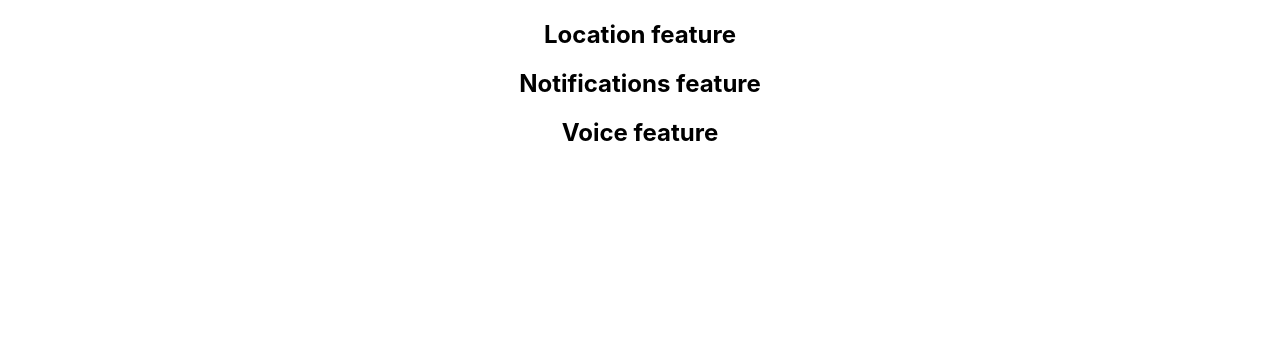
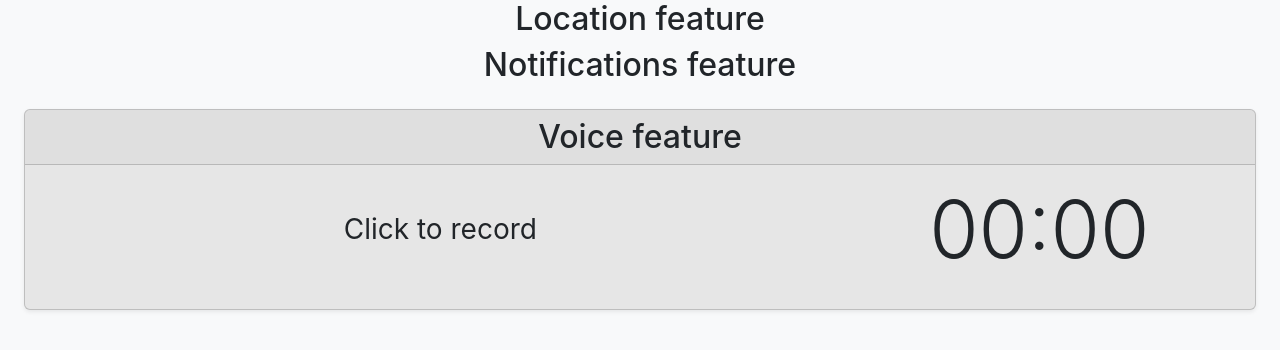
Before and after one commit to Wendy-Russo/pwadocker, a React (Create React App) app: page / in a window 1280 px wide. Shown: the top 350 px of the page. Built offline with nearby package versions, Linux system fonts and the light colour scheme; no server answers.

Commit message:
Final Feature

```diff
--- a/package.json
+++ b/package.json
@@ -3,9 +3,15 @@
   "version": "0.1.0",
   "private": true,
   "dependencies": {
+    "@fortawesome/fontawesome-svg-core": "^6.5.2",
+    "@fortawesome/free-brands-svg-icons": "^6.5.2",
+    "@fortawesome/free-regular-svg-icons": "^6.5.2",
+    "@fortawesome/free-solid-svg-icons": "^6.5.2",
+    "@fortawesome/react-fontawesome": "^0.2.0",
     "@testing-library/jest-dom": "^5.17.0",
     "@testing-library/react": "^13.4.0",
     "@testing-library/user-event": "^13.5.0",
+    "openai": "^4.29.2",
     "react": "^18.2.0",
     "react-dom": "^18.2.0",
     "react-scripts": "5.0.1",
--- a/public/index.html
+++ b/public/index.html
@@ -3,10 +3,13 @@
   <head>
     <meta charset="utf-8" />
     <link rel="icon" href="%PUBLIC_URL%/favicon.ico" />
-    <meta name="viewport" content="width=device-width, initial-scale=1" />
+    <meta name="viewport" content="width=device-width, initial-scale=1">
+
     <meta name="theme-color" content="#000000" />
     <meta name="description" content="Web site created using create-react-app" />
     <link rel="apple-touch-icon" href="%PUBLIC_URL%/logo192.png" />
+    <link href="https://cdn.jsdelivr.net/npm/bootstrap@5.3.3/dist/css/bootstrap.min.css" rel="stylesheet" integrity="sha384-QWTKZyjpPEjISv5WaRU9OFeRpok6YctnYmDr5pNlyT2bRjXh0JMhjY6hW+ALEwIH" crossorigin="anonymous">
+
     <!--
       manifest.json provides metadata used when your web app is installed on a
       user's mobile device or desktop. See https://developers.google.com/web/fundamentals/web-app-manifest/
@@ -23,7 +26,7 @@
     -->
     <title>React App</title>
   </head>
-  <body>
+  <body class="bg-light">
     <noscript>You need to enable JavaScript to run this app.</noscript>
     <div id="root"></div>
     <!--
@@ -36,5 +39,6 @@
       To begin the development, run `npm start` or `yarn start`.
       To create a production bundle, use `npm run build` or `yarn build`.
     -->
+    <script src="https://cdn.jsdelivr.net/npm/bootstrap@5.3.3/dist/js/bootstrap.bundle.min.js" integrity="sha384-YvpcrYf0tY3lHB60NNkmXc5s9fDVZLESaAA55NDzOxhy9GkcIdslK1eN7N6jIeHz" crossorigin="anonymous"></script>
   </body>
 </html>
--- a/src/App.js
+++ b/src/App.js
@@ -1,4 +1,4 @@
-import React from 'react';
+import React, { useState } from 'react';
 import Location from './features/Location';
 import Notifications from './features/Notifications';
 import Voice from './features/Voice';
@@ -9,6 +9,7 @@ function App() {
       <Location/>
       <Notifications/>
       <Voice/>
+
     </div>
   );
 }
--- a/src/features/Voice.js
+++ b/src/features/Voice.js
@@ -1,10 +1,134 @@
-import React from "react";
+import React, { useEffect, useState } from "react";
+const SpeechRecognition =
+  window.SpeechRecognition || window.webkitSpeechRecognition;
+const SpeechGrammarList =
+  window.SpeechGrammarList || window.webkitSpeechGrammarList;
 
-function Voice({props}){
+navigator.mediaDevices.getUserMedia({ audio: true })
+  .then(function(stream) {
+    console.log('You let me use your mic!')
+  })
+  .catch(function(err) {
+    console.log('No mic for you!')
+  });
+
+const levenshteinDistance = (s, t) => {
+  if (!s.length) return t.length;
+  if (!t.length) return s.length;
+  const arr = [];
+  for (let i = 0; i <= t.length; i++) {
+    arr[i] = [i];
+    for (let j = 1; j <= s.length; j++) {
+      arr[i][j] =
+        i === 0
+          ? j
+          : Math.min(
+              arr[i - 1][j] + 1,
+              arr[i][j - 1] + 1,
+              arr[i - 1][j - 1] + (s[j - 1] === t[i - 1] ? 0 : 1)
+            );
+    }
+  }
+  return arr[t.length][s.length];
+};
+
+const leastDistance = (arr,str) => {
+  let minDist = 99999;
+  for(let i = 0 ; i < arr.length; i++){
+    let wrd = arr[i];
+    let wrdDist = levenshteinDistance(wrd,str)
+    if(wrdDist < minDist){
+      minDist = wrdDist
+    }
+  }
+}
+
+const recognition = new SpeechRecognition();
+const speechRecognitionList = new SpeechGrammarList();
+recognition.grammars = speechRecognitionList;
+recognition.continuous = true;
+recognition.lang = "fr-FR";
+recognition.interimResults = true;
+recognition.maxAlternatives = 1;
+
+function Voice(){
+  const [isRecording,setRecording] = useState()
+  const [seconds,setSeconds] = useState(0)
+  const [isTimer,setTimer] = useState(false)
+
+  useEffect(() => {
+    const interval = setInterval(() => {
+      if(isTimer){
+        setSeconds(seconds => seconds + 1);
+      }
+    }, 1000);
+
+    const recOnResut = (event) => {
+      const wordlocal = event.results[0][0].transcript
+      console.log(event.results[0][0])
+      if(leastDistance(['commence','start'],wordlocal) < 3){
+        setTimer(true)
+      }
+      else if(leastDistance(['stop','tape','arete'],wordlocal) < 3 ){
+        setTimer(false)
+      }
+    }
+
+    recognition.onresult = recOnResut;
+
+    return () => {
+      recognition.onresult = () => {};
+      clearInterval(interval)
+    };
+  }, [isTimer]);
+
   return(
-    <h2>
-      Voice feature
-    </h2>
+    <div
+      className={`voiceContainer user-select-none card card-body m-4 p-0 ${isRecording ? 'shadow' : 'shadow-sm'}`}
+      onMouseDown={() => {
+        recognition.start();
+        setRecording(true)
+      }}
+      onMouseUp={() => {
+        recognition.stop()
+        setRecording(false)
+      }}
+      onMouseLeave={() => {
+        recognition.stop()
+        setRecording(false)
+      }}
+    >
+      <h2
+        className="card-header "
+      >
+          Voice feature
+      </h2>
+      <div
+        className={`card-body d-flex flex-row `}
+      >
+        <div
+          className="col-8 d-flex justify-content-center align-items-center fs-3 "
+        >
+          {
+            isRecording ? <p>Recording</p> : <p>Click to record</p>
+          }
+          </div>
+        <div
+          className="col-4"
+        >
+          <div
+            className="timeContainer d-flex display-1"
+          >
+            <p>
+              { ('0' + Math.floor(seconds/60)).slice(-2) + ":"}
+            </p>
+            <p>
+              {('0' + seconds%60).slice(-2)}
+            </p>
+          </div>
+        </div>
+      </div>
+    </div>
   )
 }
 
--- a/src/index.css
+++ b/src/index.css
@@ -50,3 +50,14 @@ code {
     transform: rotate(360deg);
   }
 }
+
+
+.timeContainer{
+  display: flex;
+  flex-direction: row;
+  justify-content: center;
+}
+
+.voiceContainer{
+  background-color: hsl(0,0%,90%);
+}
```
Also changed, not shown: 1 other file (tests, documents, lock files or other folders).
